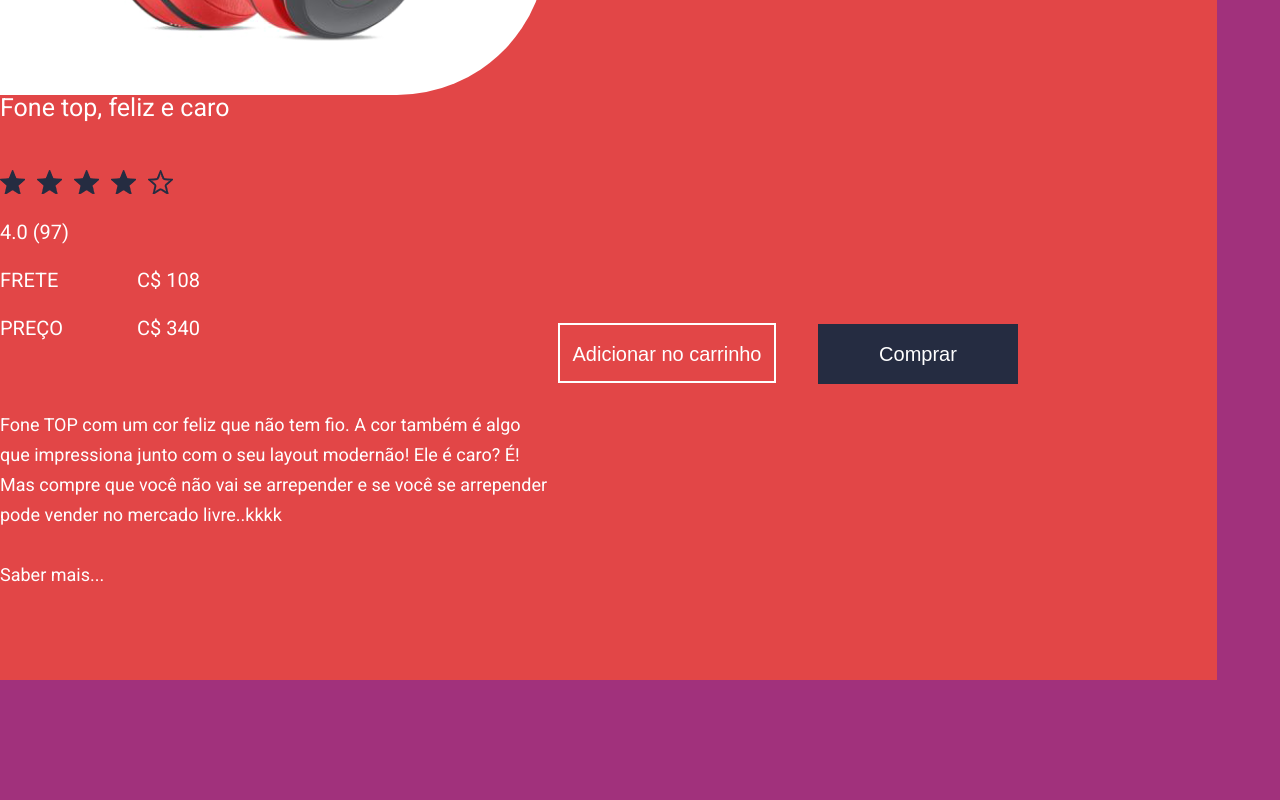
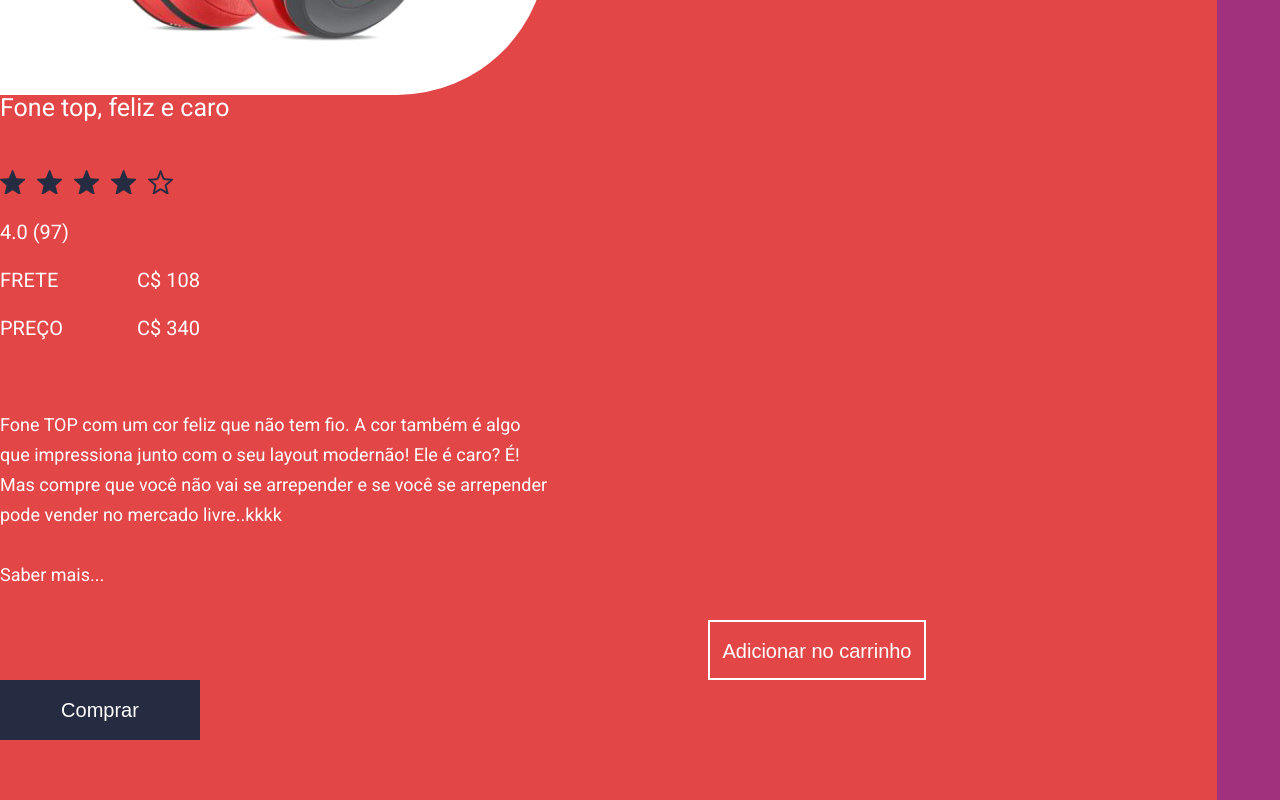
Before and after one commit to lucasarieiv/loja-fone, a plain HTML site: page index.html in a window 1280 px wide. Shown: the part 706-1506 px from the top of the page. Before the commit the page ends 1386 px from the top, so only its background shows below. Drawn offline with Linux system fonts and the light colour scheme.

Commit message:
Desafio Avançado - Aula 006

```diff
--- a/css/button-store.css
+++ b/css/button-store.css
@@ -21,6 +21,7 @@
     width: 218px;
     line-height: 56px;
     margin-right: 38px;
+    margin-left: 708px;
 }
 
 .button-store > button,
--- a/index.html
+++ b/index.html
@@ -54,9 +54,10 @@
             </dl>
 
         </section>
+
         <button class="button-store -second">Adicionar no carrinho</button>
+        <a class="button-store" href="comprar.html">Comprar</a>
 
-        <a class="button-store" href="comprar.html">Comprar</a>
         </div>
 
     </body>
```
Also changed, not shown: css/container-store.css (line endings or trailing spaces).
